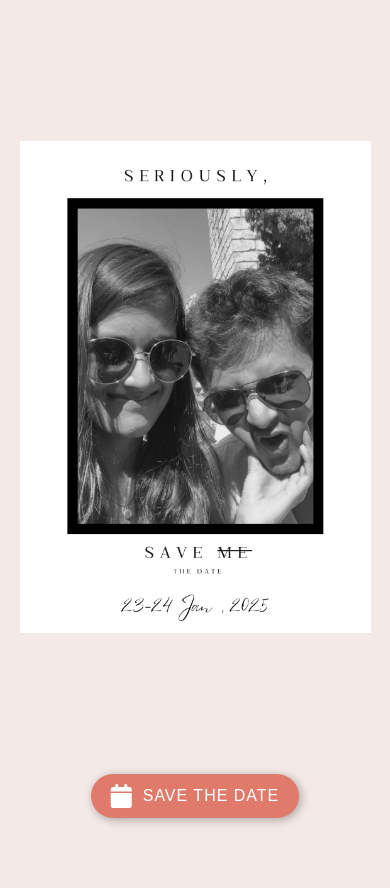
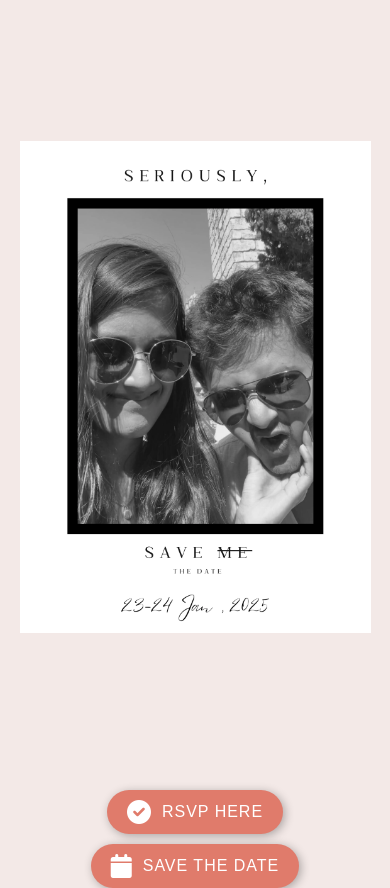
Before and after one commit to chaha0s/romans, a plain HTML site: page the-wedding-invite.html in a window 390 px wide. Before the commit the page ends 844 px from the top, so only its background shows below. Drawn offline with Linux system fonts and the light colour scheme.

Commit message:
Add files via upload

```diff
--- a/style.css
+++ b/style.css
@@ -25,6 +25,7 @@ body {
     display: flex;
     justify-content: center;
     align-items: center;
+    margin-bottom: 16px;
 }
 
 .image-container img {
@@ -47,7 +48,6 @@ body {
     box-shadow: 2px 2px 10px rgba(0, 0, 0, 0.3);
     display: inline-flex;
     align-items: center; /* Align button text and icon vertically */
-    margin-bottom: 16px;
 }
 
 .save-the-date button:hover {
@@ -58,13 +58,23 @@ body {
     font-size: 1.5rem; /* Increase the icon size */
     margin-right: 10px; /* Space between the icon and text */
 }
-
+.save-the-date {
+    display: flex; /* Enable flexbox */
+    justify-content: center; /* Center the buttons */
+    gap: 10px; /* Space between buttons */
+}
 /* Responsive adjustments */
 @media (max-width: 768px) {
     .image-container img {
         max-width: 90%;
     }
 
+    .save-the-date {
+        flex-direction: column; /* Stack buttons vertically on mobile */
+        align-items: center; /* Center buttons */
+    }
+
+
     .save-the-date button {
         font-size: 1rem;
         padding: 10px 20px;
--- a/the-wedding-invite.html
+++ b/the-wedding-invite.html
@@ -15,6 +15,11 @@
         <img src="media/theweddinginvite.webp" alt="Family Invite for Rohan & Mansi's Wedding">
     </div>
     <div class="save-the-date">
+        <a href="https://forms.gle/FCM8HmKrC7exrV1x8" target="_blank">
+            <button>
+                <i class="fas fa-circle-check"></i>RSVP Here
+            </button>
+            </a>
         <a href="https://calendar.google.com/calendar/render?action=TEMPLATE&dates=20250123%2F20250125&details=&location=Ambika%20Farms%2C%20Nagpur&text=RoMans%20Wedding" target="_blank">
         <button>
             <i class="fas fa-calendar"></i> Save the Date
```
Also changed, not shown: index.html (+1 -1 lines).
